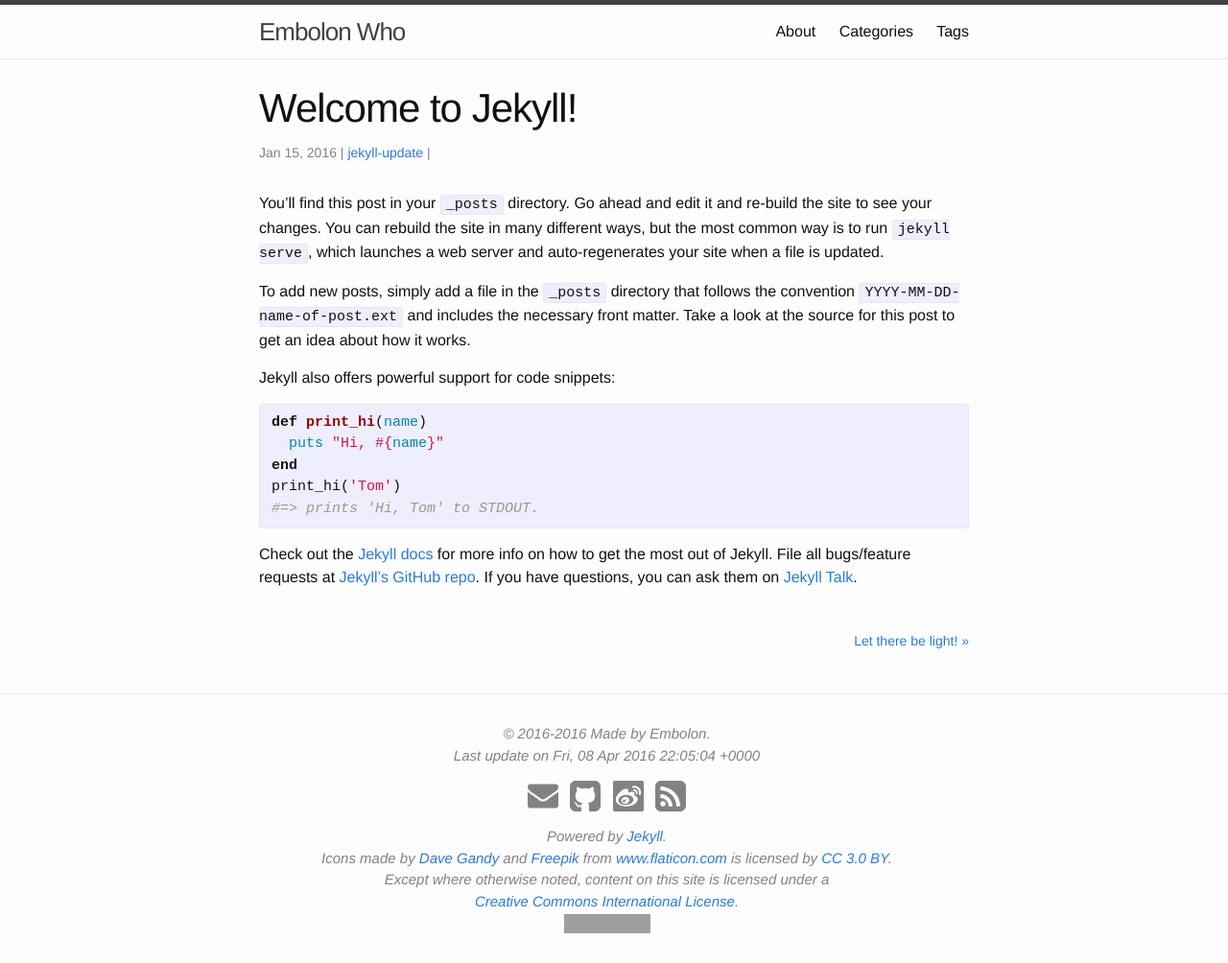
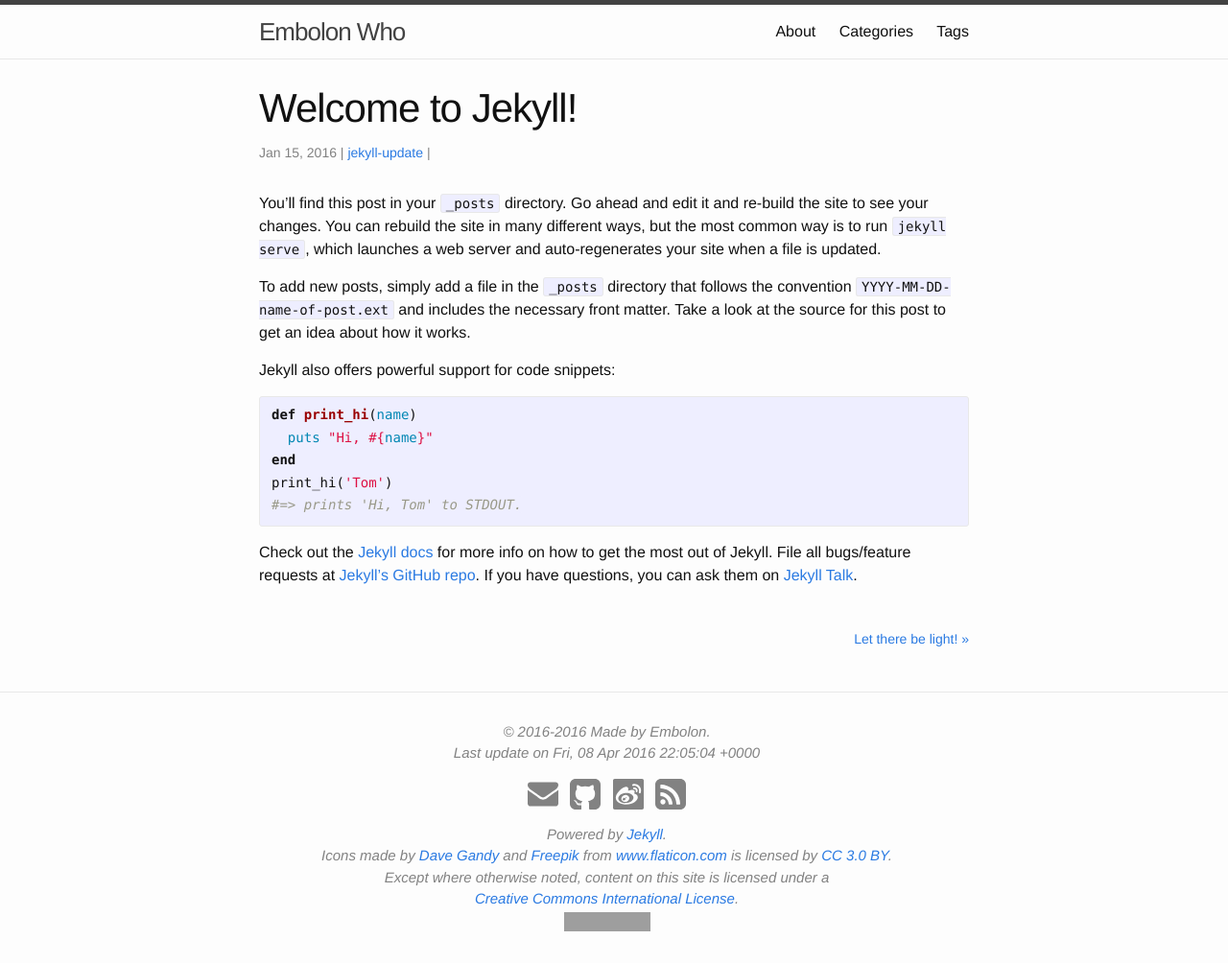
Before and after one commit to embolon/embolon.github.io, a Jekyll site: the page built from _posts/2016-01-15-welcome-to-jekyll.markdown, in a window 1280 px wide. Shown: the whole page at 96% size. Built offline with Jekyll 4.4.1, drawn with Linux system fonts in a browser that asks for light colours; grey boxes are pictures that could not be loaded.

Commit message:
added code fonts

```diff
--- a/_sass/_base.scss
+++ b/_sass/_base.scss
@@ -129,17 +129,19 @@
  */
 pre,
 code {
-    font-size: 15px;
     border: 1px solid $grey-color-light;
     border-radius: 3px;
     background-color: #eef;
 }
 
 code {
+    font-size: $code-font-size;
+    font-family: $code-font-family;
     padding: 1px 5px;
 }
 
 pre {
+    font-size: 15px;
     padding: 8px 12px;
     overflow-x: auto;
 
--- a/css/main.scss
+++ b/css/main.scss
@@ -10,6 +10,8 @@
 $base-font-family: "Helvetica Neue", Helvetica, Tahoma, Arial, "Hiragino Sans GB", "冬青黑体", STXihei, “华文细黑”, “Microsoft YaHei”, “微软雅黑”, SimSun, “宋体”, Heiti, “黑体”, sans-serif;
 $base-font-size:   16px;
 $base-font-weight: 400;
+$code-font-family: Inconsolata, Consolas, "Dejavu Sans Mono", "Droid Sans Mono", Monofur, Monaco, "Andale Mono", Courier;
+$code-font-size:   14px;
 $small-font-size:  $base-font-size * 0.875;
 $base-line-height: 1.5;
 
```
